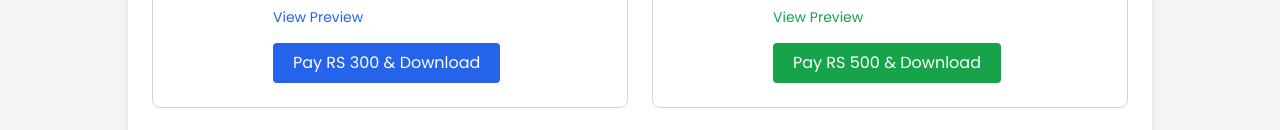
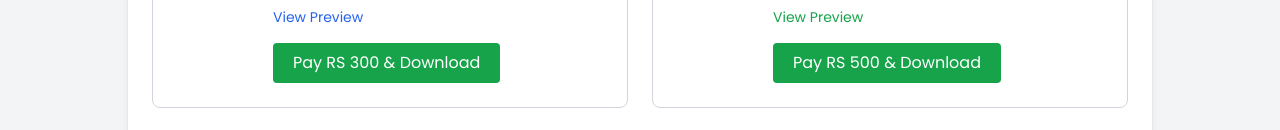
Before and after one commit to PenumaWeb/Penuma, a plain HTML site: page index.html in a window 1280 px wide. Shown: the part 2649-2779 px from the top of the page. Drawn offline with nearby package versions, Linux system fonts and the light colour scheme; a web font is replaced by a local one.

Commit message:
Update index.html

```diff
--- a/index.html
+++ b/index.html
@@ -203,8 +203,8 @@ Episode 3: Decoding the Customer — What Really Drives Decisions
             View Preview
           </a>
         </div>
-        <a href="https://payhere.lk/pay/o1d638a17" target="_blank"
-           class="inline-block bg-blue-600 text-white px-5 py-2 rounded hover:bg-blue-700 transition w-max">
+         <a href="https://payhere.lk/pay/o6a64ba81" target="_blank"
+           class="inline-block bg-green-600 text-white px-5 py-2 rounded hover:bg-green-700 transition w-max">
    Pay RS 300 & Download
         </a>
       </div>
```
